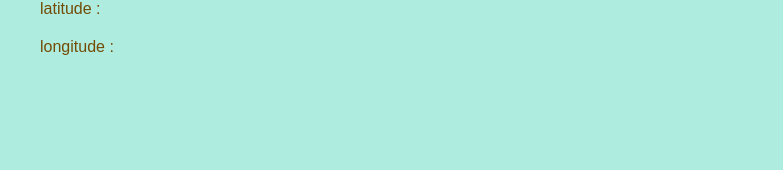
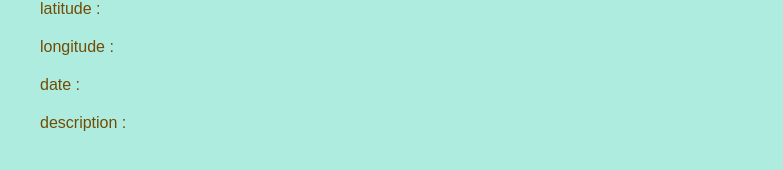
Before and after one commit to ahmedbani/city-explorer, a React (Create React App) app: page / in a window 1280 px wide. Shown: the part 268-438 px from the top of the page, without its empty margins (0-783 px from the left). Built offline with nearby package versions, Linux system fonts and the light colour scheme.

Commit message:
lab7 frontend

```diff
--- a/src/App.js
+++ b/src/App.js
@@ -1,7 +1,7 @@
 import React from "react";
 import { Form, Button, Figure } from "react-bootstrap";
 import axios from "axios";
-import './App.css';
+import "./App.css";
 
 class App extends React.Component {
   constructor(props) {
@@ -10,11 +10,28 @@ class App extends React.Component {
       lat: "",
       lon: "",
       displayName: "",
-      mapFlag:false,
-      displayErr:false
+      date:'',
+      description:'',
+      mapFlag: false,
+      displayErr: false,
     };
   }
+  getWeather = async () => {
+    const serverUrl = `http://localhost:4000/weather?lat=${this.state.lat}&lon=${this.state.lon}/`;
 
+    let res = await axios.get(serverUrl);
+    res.data.map(item => {
+      this.setState({
+        date: item.date,
+        description: item.description
+      });
+      console.log(this.state.date);
+      console.log(this.state.description);
+      return item;
+    })
+
+
+  };
   getLocationData = async (event) => {
     event.preventDefault();
     const city = event.target.city.value;
@@ -28,11 +45,10 @@ class App extends React.Component {
         displayName: response.data[0].display_name,
         mapFlag: true,
       });
-    }
-    catch
-    {
+      this.getWeather();
+    } catch {
       this.setState({
-      displayErr:true
+        displayErr: true,
       });
     }
   };
@@ -44,7 +60,11 @@ class App extends React.Component {
         <Form onSubmit={this.getLocationData}>
           <Form.Group className="mb-3" controlId="formBasicPassword">
             <Form.Label>City :</Form.Label>
-            <Form.Control type="text" placeholder="Enter the city you want to explore" name="city" />
+            <Form.Control
+              type="text"
+              placeholder="Enter the city you want to explore"
+              name="city"
+            />
           </Form.Group>
           <Button variant="primary" type="submit">
             Explore!
@@ -57,12 +77,18 @@ class App extends React.Component {
           </Figure.Caption>
           <Figure.Caption>latitude : {this.state.lat}</Figure.Caption>
           <Figure.Caption>longitude : {this.state.lon}</Figure.Caption>
-          {this.state.mapFlag && <Figure.Image
+          {this.state.mapFlag && (
+            <Figure.Image
               width={500}
               height={350}
               alt="500x350"
               src={`https://maps.locationiq.com/v3/staticmap?key=pk.878d493504ee449bf0b7137790177cf1&center=${this.state.lat},${this.state.lon}`}
-          />}
+            />
+          )}
+          <Figure.Caption>date : {this.state.date}</Figure.Caption>{" "}
+          <Figure.Caption>
+            description : {this.state.description}
+          </Figure.Caption>
           {this.state.displayErr && <p>Unable to geocode</p>}
         </Figure>
       </>
```
Lines whose indentation alone changed are shown as unchanged.
